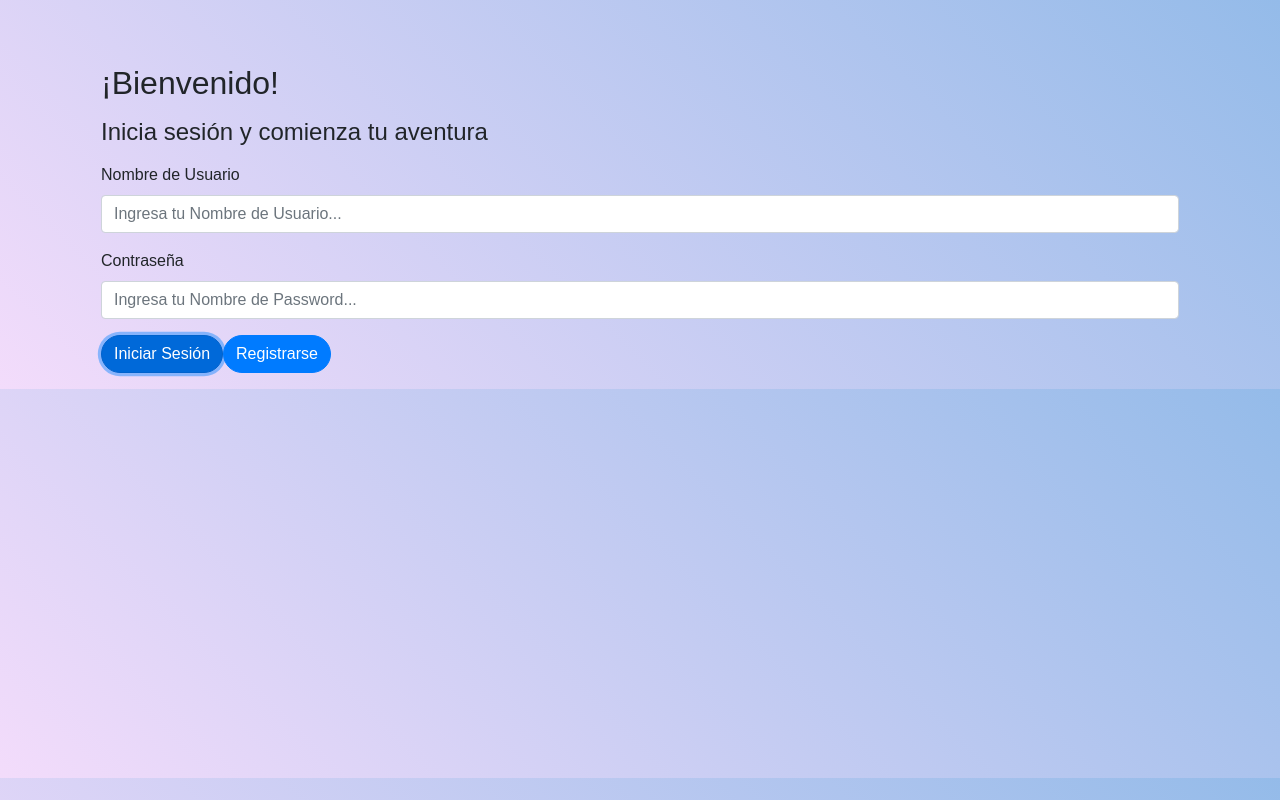
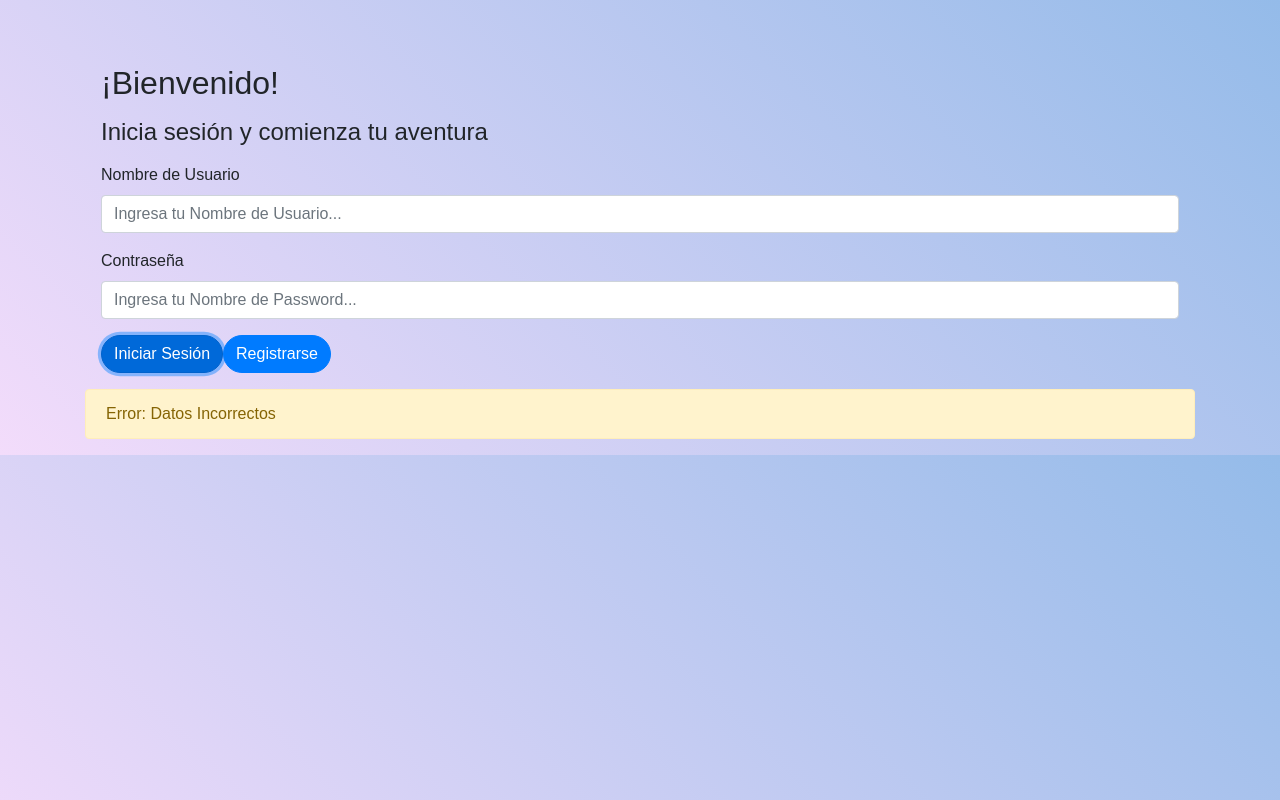
Before and after one commit to SebaGonzaHack/GonzaSebaTwitter-FrontEnd, a React (Create React App) app in the folder twitter/: page /login in a window 1280 px wide. Both pictures are taken after a click on the button "Iniciar Sesión". Built offline with nearby package versions, Linux system fonts and the light colour scheme; no server answers.

Commit message:
Update Login.jsx

```diff
--- a/twitter/src/components/Login.jsx
+++ b/twitter/src/components/Login.jsx
@@ -3,11 +3,13 @@ import axios from "axios";
 import { useDispatch } from "react-redux";
 import { useHistory, Link } from "react-router-dom";
 import { saveToken } from "../redux/actions/user";
+import Alert from "react-bootstrap/Alert";
 require("dotenv").config();
 
 const Login = () => {
   const [username, setUsername] = useState("");
   const [password, setPassword] = useState("");
+  const [invalid, setInvalid] = useState(false);
   const dispatch = useDispatch();
   const history = useHistory();
 
@@ -21,7 +23,9 @@ const Login = () => {
         dispatch(saveToken(res.data.token, res.data.user));
         history.push("/");
       })
-      .catch((error) => {});
+      .catch((error) => {
+        setInvalid(true);
+      });
   }
 
   return (
@@ -67,6 +71,7 @@ const Login = () => {
           </Link>
         </form>
       </div>
+      {invalid && <Alert variant={"warning"}>Error: Datos Incorrectos</Alert>}
     </div>
   );
 };
```
